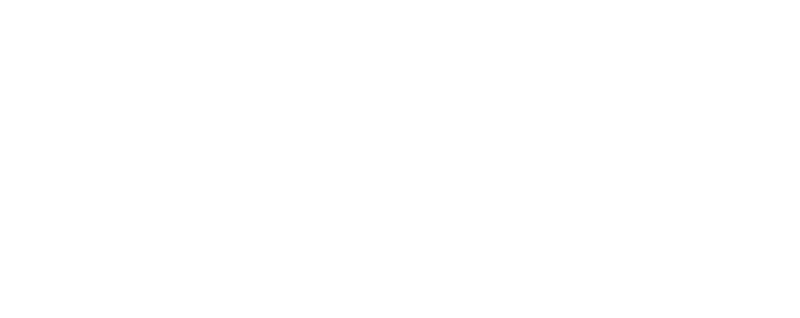
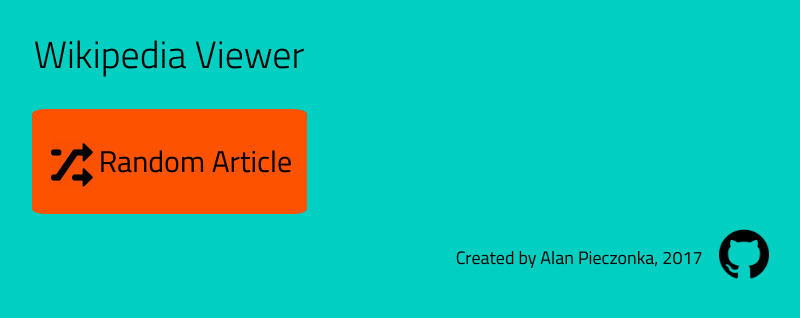
Before and after one commit to AlanPieczonka/Wikipedia-Viewer, a plain HTML site: page index.html in a window 1280 px wide. Shown: the whole page, without its empty margins (471-1271 px from the left). Drawn offline with nearby package versions, Linux system fonts and the light colour scheme.

Commit message:
Part of the Photoshop project and HTML/CSS

```diff
--- a/css/style.css
+++ b/css/style.css
@@ -10,15 +10,18 @@ Orange color: #e67e22;
 * {
     margin: 0;
     padding: 0;
+    -webkit-box-sizing: border-box;
     box-sizing: border-box;
 }
 
 html,
 body {
-    background-color: #fff;
-    color: #555;
+    background-color: #00CFC1;
+    color: #000000;
     text-rendering: optimizeLegibility;
     overflow-x: hidden;
+    font-family: 'Titillium Web', sans-serif;
+    font-size: 62.5%;
 }
 
 .clearfix {zoom: 1}
@@ -35,14 +38,60 @@ body {
 /*////////////////////////////////////////////////////////////////////////////*/
 
 .row {
-    max-width: 1440px;
+    max-width: 1200px;
     margin: 0 auto;  /*margin: 0 auto;*/
 }
 
 section {
-    padding: 80px 0;
+    padding: 0;
 }
 
 .box {
     padding: 1%;
 }
+
+
+/*header*/
+h1{
+    text-align: center;
+    font-size: 3.8rem;
+    font-weight: 300;
+}
+
+/*section-main*/
+.container{
+    display: flex;
+    justify-content: center;
+}
+
+button{
+    font-size: 3rem;
+    width: 275px;
+    height: 105px;
+    border-radius: 5%;
+    border: 0;
+    background-image: url(img/random275x105.png);
+    background-color: #FD5200;
+}
+
+/*footer*/
+footer{
+    height: 80px;
+}
+.lastheading{
+  float: right;
+}
+h6{
+  font-size: 1.8rem;
+  font-weight: 400;
+  display: inline;
+  color: #000000;
+}
+
+.githubimg{
+  width: 50px;
+  height: 50px;
+  position: relative;
+  top: 15px;
+  margin-left: 15px;
+}
--- a/index.html
+++ b/index.html
@@ -13,14 +13,30 @@
         <link rel="stylesheet" type="text/css" href="css/animate.css">
         <link rel="stylesheet" type="text/css" href="css/style.css">
         <link rel="stylesheet" type="text/css" href="css/queries.css">
-
+	    <link href="https://fonts.googleapis.com/css?family=Titillium+Web:300,400" rel="stylesheet">
 	<title>Wikipedia Viewer</title>
 </head>
 <body>
 
 
+    <header>
+        <h1>Wikipedia Viewer</h1>
+    </header>
 
 
+    <section class="section-main">
+        <div class="container">
+            <button>&nbsp; &nbsp; &nbsp; &nbsp; Random Article</button>
+        </div>
+    </section>
+
+<footer>
+	<div class="row">
+		<div class="lastheading">
+			<h6>Created by Alan Pieczonka, 2017</h6> <a href="https://github.com/AlanPieczonka/Wikipedia-Viewer" target="_blank"><img src="css/img/githubicon.png" class="githubimg" alt="Github icon"></a>
+	</div>
+    </div>
+</footer>
 
 
 
```
Also changed, not shown: css/img/Wikipedia-logo.png (added), css/img/githubicon.png (added), css/img/random.png (added), css/img/random275x105.png (added), css/img/random50.png (added), 1 other file.
